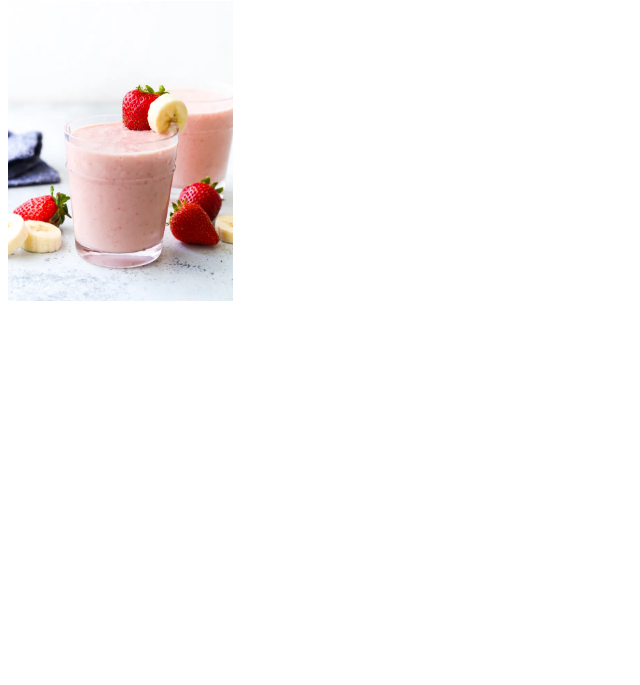
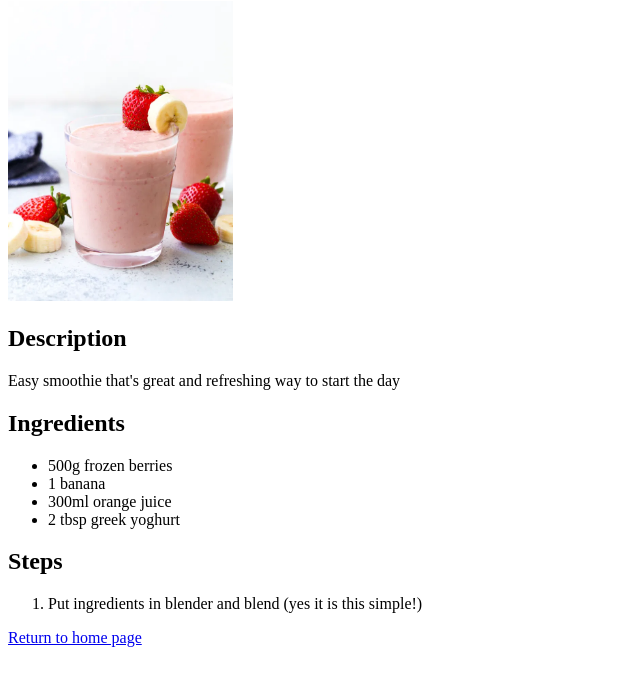
Before and after one commit to mhaugh745/odin-recipes, a plain HTML site: page recipes/smoothie.html in a window 1280 px wide. Shown: the part 79-764 px from the top of the page, without its empty margins (0-640 px from the left). Drawn offline with Linux system fonts and the light colour scheme.

Commit message:
Completed smoothie recipe page

```diff
--- a/recipes/smoothie.html
+++ b/recipes/smoothie.html
@@ -5,9 +5,28 @@
     <title>Berry & Banana Smoothie</title>
 </head>
 <body>
-    <h1>
-        Berry & Banana Smoothie
-    </h1>
+    <h1>Berry & Banana Smoothie</h1>
+
     <img src="../images/smoothie-image.png" alt="Smoothie with berries" height="300">
+
+    <h2>Description</h2>
+    <p>Easy smoothie that's great and refreshing way to start the day</p>
+
+    <h2>Ingredients</h2>
+    <ul>
+        <li>500g frozen berries</li>
+        <li>1 banana</li>
+        <li>300ml orange juice</li>
+        <li>2 tbsp greek yoghurt</li>
+    </ul>
+
+    <h2>Steps</h2>
+    <ol>
+        <li>Put ingredients in blender and blend (yes it is this simple!)</li>
+    </ol>
+
+    <p></p>
+
+    <a href="../index.html">Return to home page</a>
 </body>
 </html>
```
